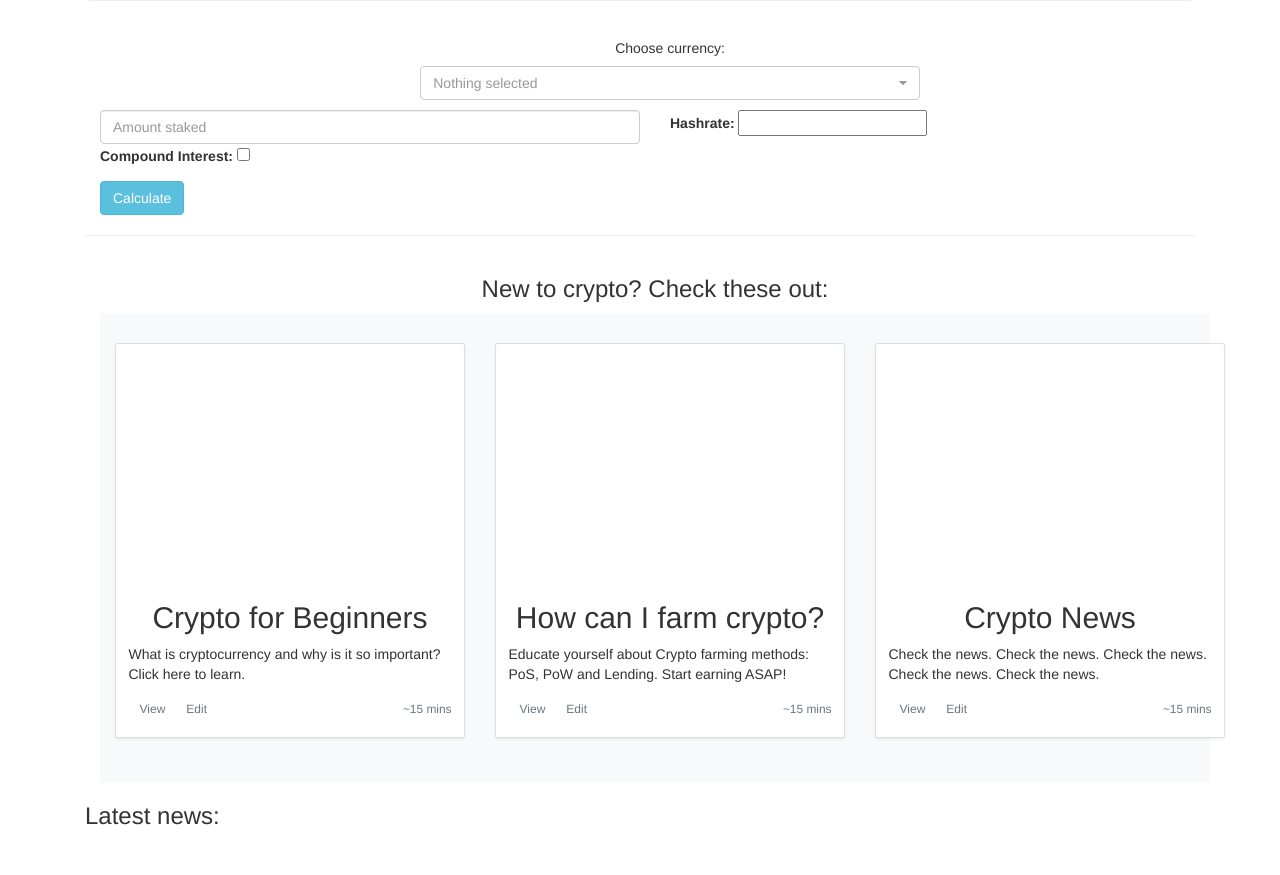
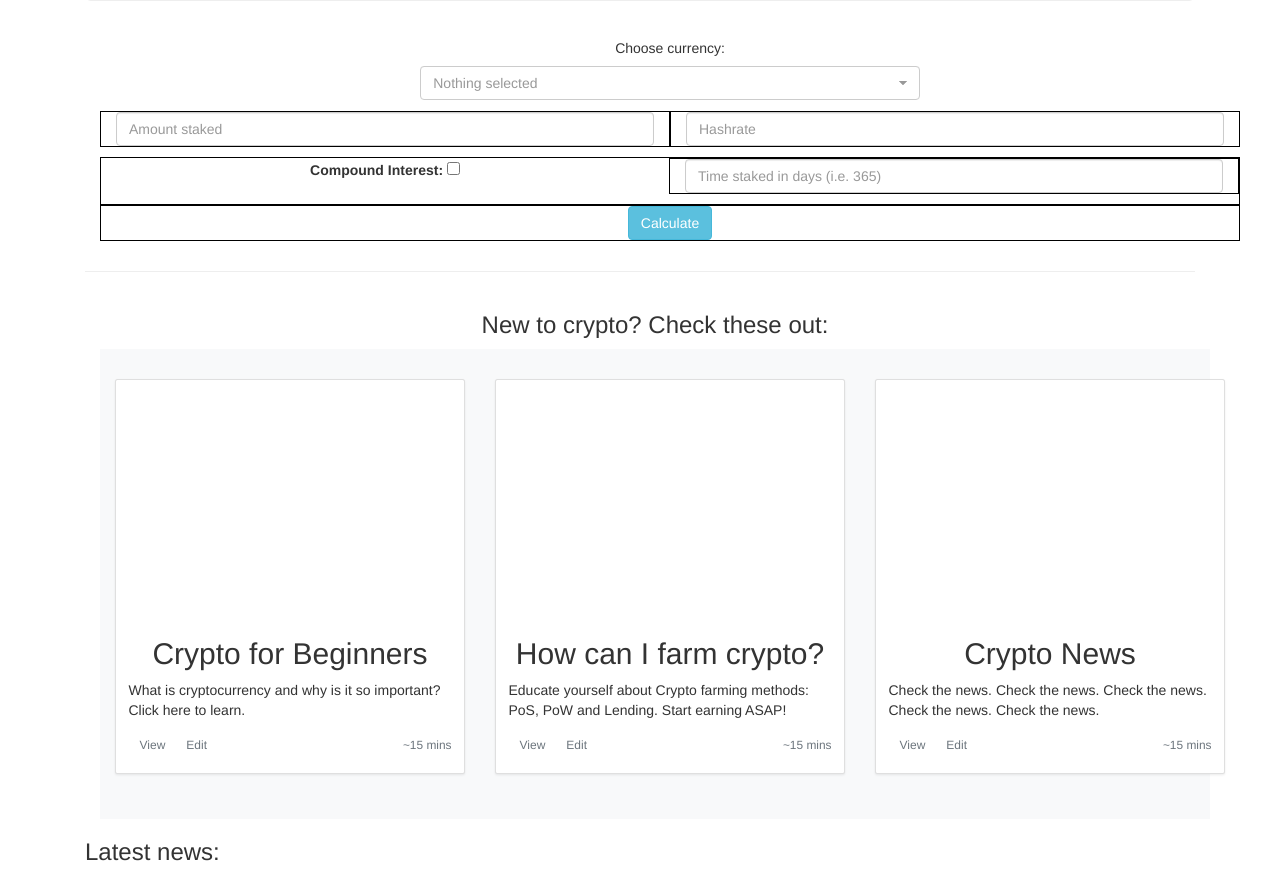
Before and after one commit to Sarah-Kaybee/CryptoCalc, a Django app: page / in a window 1280 px wide. Shown: the part 477-1352 px from the top of the page. Before the commit the page ends 1302 px from the top, so only its background shows below. Run offline with Django 3.2, Linux system fonts and the light colour scheme; some libraries are stand-ins or nearby versions.

Commit message:
BORDER BLACK SOLID 1PX YOUR CSS ELEMENTS!!!
Made main.css in static and deleted color palettes.

```diff
--- a/ops/compound_interest.py
+++ b/ops/compound_interest.py
@@ -44,7 +44,7 @@ def check_compound(time_frame, baseline, baseline_daily_interest_rate, return_da
     # Day 1:
     daily_interest = baseline * baseline_daily_interest_rate
     amount = baseline + daily_interest
-    y_coins = [amount]
+    y_coins = [amount-baseline]
     for i in range(time_frame - 1):
         daily_interest = amount * baseline_daily_interest_rate / 100
         amount += daily_interest
@@ -71,13 +71,15 @@ compound_rate, compound_amount, x, y = check_compound(year * 100, 2000, baseline
 print("Compound rate = " + str(compound_rate) + " %")
 print("Interest = " + str(compound_amount) + " " + coin_type)
 
+print(x, y)
+
 run_status = True
 while run_status:
     year = input("Check your profits in x years: ")
     if year in ["Y", "y"]:
         run_status = False
     else:
-        year = float(year)
+        year = float(int(year))
         print("Gains in " + str(year) + " years: " + str(y[round(365 * year)]))
 
 
--- a/src/calculator/templates/home.html
+++ b/src/calculator/templates/home.html
@@ -11,12 +11,10 @@
                 <img src="img.jpg" />
             </div>
                         <div class="col-md-6">
-                <h1 style="text-align: center;
-                   color: #000000">
+                <h1 class="black-centred-text">
                 CryptoCalc
                 </h1>
-                <h2 style="text-align: center;
-                   color: #000000">
+                <h2 class="black-centred-text">
                 Calculate Your Returns</h2>
                 <p style="text-align: center;
                   color: #000000;
@@ -29,13 +27,8 @@
 
     <!-- CALCULATOR -->
     <div class="container">
-        <!-- ROWS -->
-        <div class="row">
-            <!-- COLUMNS -->
-            <div class="col md-5 mb-3">
         <!--Currency Search Bar-->
-                <div class="container" id="currency-dropdown">
-                    <!--Input-->
+        <div class="container" id="currency-dropdown" style="margin-bottom: 1%;">
             <div class="dropdown nav-item"
                  style="margin: auto;
                         width: 45%;">
@@ -56,22 +49,36 @@
                 </form>
             </div>
         </div>
-            </div>
+
+        <div class="container">
+            <!-- ROW -->
+            <div class="row center">
                 <!-- STAKING CALCULATOR -->
-            <div class="col md-4 mb-3">
+                <div style="border: black solid 1px;" class="col md-3 mb-3">
                     {{ coin }} {{ farming_type }}
                     <input id="staking_amnt" class="form-control" placeholder="Amount staked" type="number">
+                </div>
+
+                <!-- MINING CALCULATOR -->
+                <div style="border: black solid 1px; text-align: center;" class="col md-3 mb-3">
+                    <input id="hashrate" class="form-control" placeholder="Hashrate" type="number">
+                </div>
+            </div>
+            <div style="border: black solid 1px;" class="row center">
+                <div class="col md-3 mb-3" style="text-align: center;">
                     <label for="compound">Compound Interest: </label>
                     <input id="compound" type="checkbox">
                 </div>
-
-            <!-- MINING CALCULATOR -->
-            <div class="col md-3 mb-3">
-                <label for="hashrate">Hashrate: </label>
-                <input id="hashrate" type="number">
+                <div style="border: black solid 1px;" class="col md-3 mb-3">
+                    <input id="time_frame" class="form-control" placeholder="Time staked in days (i.e. 365)" type="number">
                 </div>
             </div>
+            <div class="row center">
+                <div style="border: black solid 1px; text-align: center;" class="col md-3 mb-3">
                     <input type="submit" name="submit" class="btn btn-info" value="Calculate" style="margin: auto; position: relative;" />
+                </div>
+            </div>
+        </div>
     </div>
 
     <hr>
--- a/src/calculator/views.py
+++ b/src/calculator/views.py
@@ -1,42 +1,4 @@
 from django.shortcuts import render
-from django.shortcuts import render
-
-# SOURCES:
-# https://colorswall.com/images/palettes/ethereum-web-design-isometric-colors-palette-6108-colorswall.png
-# https://colorswall.com/images/palettes/crypto-dashboard-color-palette-1182-colorswall.png
-eth_color_palette = {
-    "light_blue": "#48cbd9",
-    "baby_blue": "#79e7e7",
-    "dark_blue": "#14044d",
-    "blue_grey": "#716b94",
-    "white_grey": "#c6c5d4",
-    "deep_blue": "#37367b",
-    "pale_purple": "d37fcc"
-}
-
-# SOURCES:
-# https://convertingcolors.com/color-palette-image/view/F2A900D38F00B47500965D007845005B2F00401A00270200000000.png
-btc_orange_palette = {
-    "light_yellow": "#F2A900",
-    "light_gold": "#D38F00",
-    "medium_gold": "#B47500",
-    "dark_gold": "#965D00",
-    "light_brown": "#784500",
-    "medium_brown": "#5B2F00",
-    "dark_brown": "#401A00",
-    "blackish_brown": "#270200",
-}
-
-
-def join_palettes(palettes):
-    joined = {}
-    if len(palettes) == 0:
-        return None
-    elif len(palettes) == 1:
-        return palettes[1]
-    else:
-        for p in palettes:
-            joined.update(p)
 
 
 def home_view(request, *args, **kwargs):
@@ -45,8 +7,7 @@ def home_view(request, *args, **kwargs):
     print("request.user = ", request.user)
     my_context = {
         "coin_list": ["BTC", "ETH", "LINK", "DOT"],
-        "colors": join_palettes([btc_orange_palette, eth_color_palette]),
-        "chosen_coin": "Polkadot",
+        "chosen_coin": "DOT",
         "coin_type": "Staking"
     }
     return render(request, "home.html", my_context)
--- /dev/null
+++ b/src/static/calculator/main.css
@@ -0,0 +1,4 @@
+.black-centred-text {
+    style="text-align: center";
+    color: #000000;
+}
--- a/src/templates/base.html
+++ b/src/templates/base.html
@@ -9,7 +9,7 @@
     <link rel="stylesheet" href="https://maxcdn.bootstrapcdn.com/bootstrap/3.3.6/css/bootstrap.min.css" />
     <link rel="stylesheet" href="https://cdnjs.cloudflare.com/ajax/libs/bootstrap-select/1.12.2/css/bootstrap-select.min.css">
 
-    <!-- JavaScript for Bootstrap -->
+    <!-- JavaScript for Bootstrap & Other Frameworks -->
     <script src="https://code.jquery.com/jquery-3.5.1.slim.min.js" integrity="sha384-DfXdz2htPH0lsSSs5nCTpuj/zy4C+OGpamoFVy38MVBnE+IbbVYUew+OrCXaRkfj" crossorigin="anonymous"></script>
     <script src="https://cdn.jsdelivr.net/npm/popper.js@1.16.1/dist/umd/popper.min.js" integrity="sha384-9/reFTGAW83EW2RDu2S0VKaIzap3H66lZH81PoYlFhbGU+6BZp6G7niu735Sk7lN" crossorigin="anonymous"></script>
     <script src="https://stackpath.bootstrapcdn.com/bootstrap/4.5.2/js/bootstrap.min.js" integrity="sha384-B4gt1jrGC7Jh4AgTPSdUtOBvfO8shuf57BaghqFfPlYxofvL8/KUEfYiJOMMV+rV" crossorigin="anonymous"></script>
```
Also changed, not shown: src/templates/about.html (deleted), src/templates/contact.html (deleted). Lines whose indentation alone changed are shown as unchanged.
